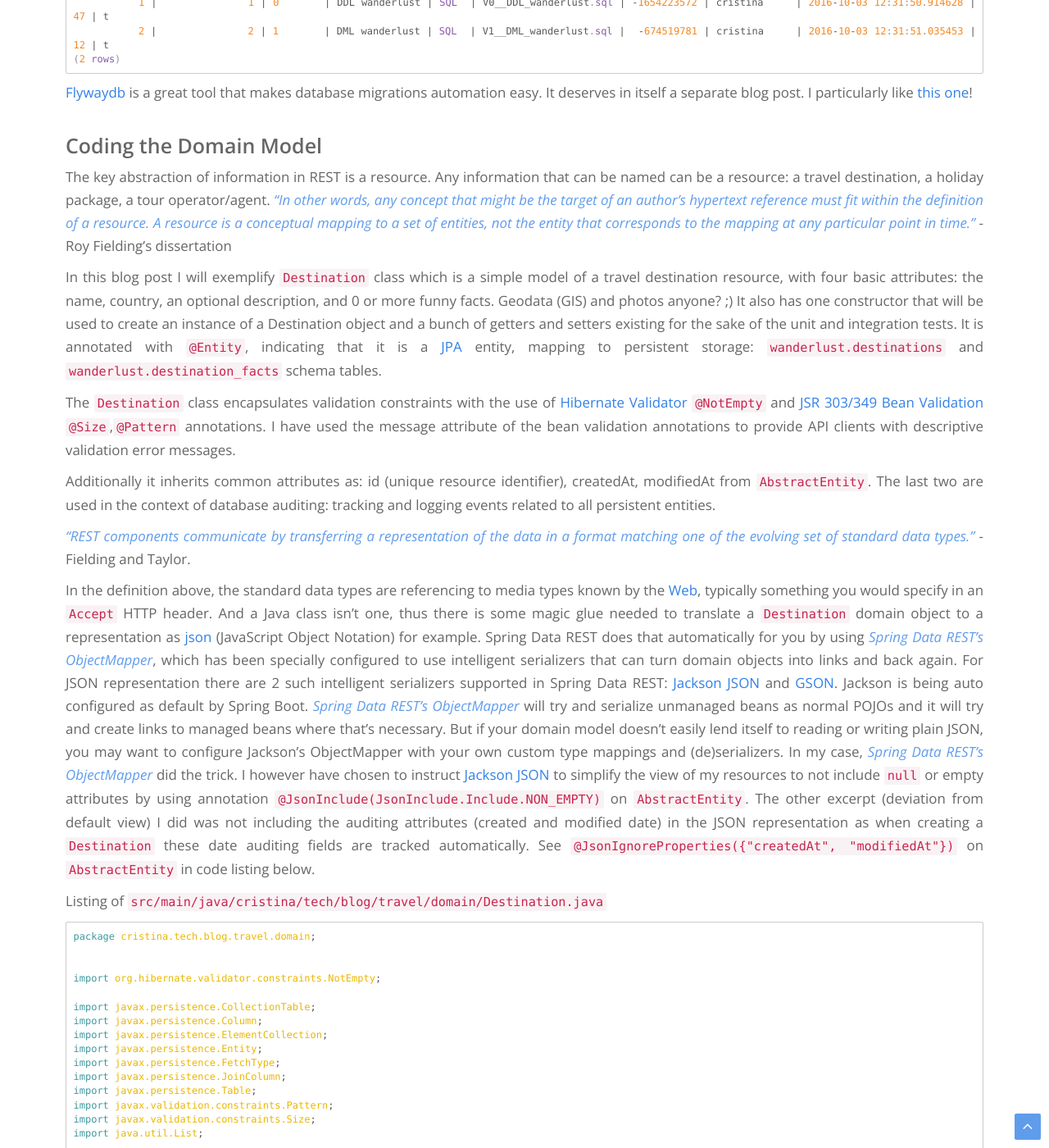
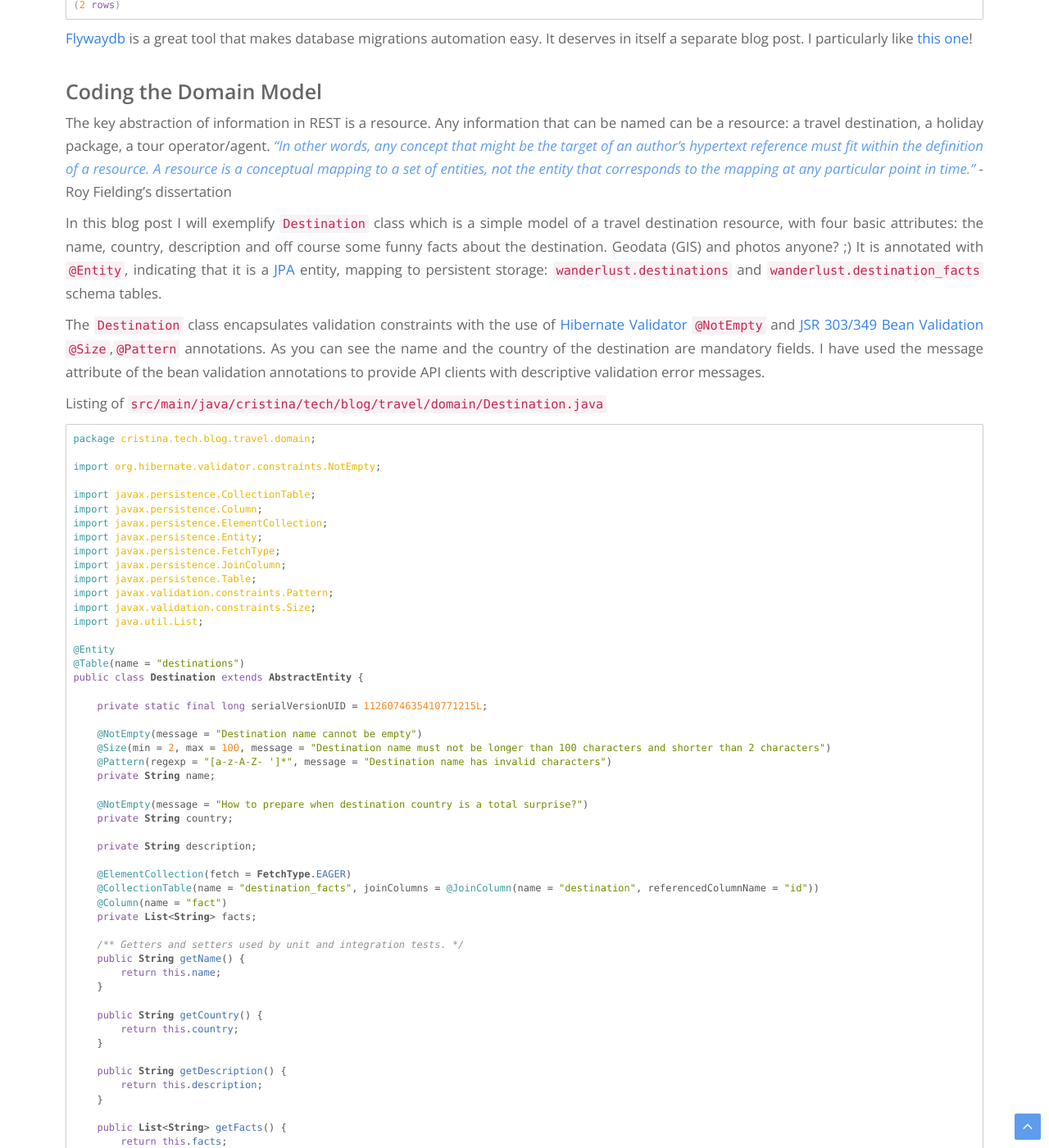
Before and after one commit to cristinanegrean/cristinanegrean.github.io, a Jekyll site: the page built from _posts/2017-03-21-Hypermedia-driven-services-with-Spring-Data-REST.markdown, in a window 1280 px wide and 1400 px high, scrolled down 9357 px. Shown: the whole window at 82% size. Built offline with Jekyll 4.4.1, drawn with Linux system fonts in a browser that asks for light colours; comment, search, counter and statistics services are not loaded; some of the changed text lies outside the part shown.

Commit message:
polishing

````diff
--- a/_layouts/default.html
+++ b/_layouts/default.html
@@ -60,6 +60,16 @@
         <!-- Container -->
         <div class="container">
             <div class="row">
+                <div class="col-lg-3 col-md-3 col-sm-3 col-xs-12">
+                  <div class="navi">
+                      <ul>
+                          <li><a href="{{ site.baseurl }}/">Blog</a></li>
+                          <li><a href="{{ site.baseurl }}/about/">About</a></li>
+                      </ul>
+                      <img class="img-responsive" src="{{ site.baseurl }}/img/site/QRCode.png"/>
+                      <img class="img-responsive" src="{{ site.baseurl }}/img/site/favicon.svg"/>
+                  </div>
+                </div>
                 <div class="col-lg-9 col-md-9 col-sm-9 col-xs-0">
                     <div class="logo">
                         {% if page.image and page.category %}
@@ -70,16 +80,6 @@
                             <img class="img-responsive p-image-horiz" src="{{ site.baseurl }}/img/site/devoxx4kids_main_page.JPG" alt="Cristina volunteering at First8 Devoxx4Kids held in Nieuwegein October 2015 to raise awareness around the joy of coding among children"/>
                             <span class="foot-item">Cristina pictured alongside Tobias Poll and the next generation of Java Hipsters, having fun at hacking Minecraft with Java and Forge. <a href="https://first8.wistia.com/medias/0mqd2g53pn">Devoxx4Kids Nieuwegein, October 2015</a>. Photo courtesy of <a href="http://www.first8.nl/">First8 BV</a></span>
                         {% endif %}
-                    </div>
-                </div>
-                <div class="col-lg-3 col-md-3 col-sm-3 col-xs-12">
-                    <div class="navi">
-                        <ul>
-                            <li><a href="{{ site.baseurl }}/">Blog</a></li>
-                            <li><a href="{{ site.baseurl }}/about/">About</a></li>
-                        </ul>
-                        <img class="img-responsive" src="{{ site.baseurl }}/img/site/QRCode.png"/>
-                        <img class="img-responsive" src="{{ site.baseurl }}/img/site/favicon.svg"/>
                     </div>
                 </div>
             </div>
--- a/_posts/2017-03-21-Hypermedia-driven-services-with-Spring-Data-REST.markdown
+++ b/_posts/2017-03-21-Hypermedia-driven-services-with-Spring-Data-REST.markdown
@@ -55,8 +55,6 @@
 The most straightforward way to use the Spring Initializr is to point your web browser to (http://start.spring.io)[http://start.spring.io]. Fill in basic project information on the left side of the form, search and add dependencies listed in the figure below on the right side of the form and you should be all set to download the project template.
 
  <img class="img-responsive" src="{{ site.baseurl }}/img/posts/wanderlust-api/SpringInitializr.png" alt="Spring Initializr"/>
-
- Once you have downloaded the project template, you can $ ./gradlew cleanIdea idea // remove and generates all IDEA configuration files
 
 ## "REST-Assured": Building Continuous Delivery confidence with Test Driven Development
 
@@ -178,7 +176,7 @@
 
 ## Creating and Initializing PostgreSQL Relational Data Store with Flyway and SQL
 
-One of the design principles of microservices architecture is to have a separate data store for each microservice. If you got so far, you should have already - see Technology Stack / Prerequisites - a [PostgreSQL](https://www.postgresql.org/) data store instance running on your machine with a created database named <i class="blue">wanderlust</i>, as well as USERNAME_POSTGRES and PWD_POSTGRES environment variables configured and resolvable according to the project's [README](https://raw.githubusercontent.com/cristinanegrean/wanderlust-open-travel-api/master/README.md)
+One of the design principles of microservices architecture is to have a separate data store for each microservice. If you got so far, you should already have a [PostgreSQL](https://www.postgresql.org/) data store instance running on your machine with a created database named <i class="blue">wanderlust</i>, as well as USERNAME_POSTGRES and PWD_POSTGRES environment variables configured and resolvable according to the project's [README](https://raw.githubusercontent.com/cristinanegrean/wanderlust-open-travel-api/master/README.md)
 
 To check whether your connection to the database is working properly, you can open a command line tool and type in:
 ```
@@ -328,22 +326,16 @@
 The key abstraction of information in REST is a resource. Any information that can be named can be a resource: a travel destination, a holiday package, a tour operator/agent.
 <i class="blue">"In other words, any concept that might be the target of an author's hypertext reference must fit within the definition of a resource. A resource is a conceptual mapping to a set of entities, not the entity that corresponds to the mapping at any particular point in time.”</i> - Roy Fielding’s dissertation
 
-In this blog post I will exemplify `Destination` class which is a simple model of a travel destination resource, with four basic attributes: the name, country, an optional description, and 0 or more funny facts. Geodata (GIS) and photos anyone? ;) It also has one constructor that will be used to create an instance of a Destination object and a bunch of getters and setters existing for the sake of the unit and integration tests. It is annotated with `@Entity`, indicating that it is a [JPA](http://www.oracle.com/technetwork/java/javaee/tech/persistence-jsp-140049.html) entity, mapping to persistent storage: `wanderlust.destinations` and `wanderlust.destination_facts` schema tables.
+In this blog post I will exemplify `Destination` class which is a simple model of a travel destination resource, with four basic attributes: the name, country, description and off course some funny facts about the destination. Geodata (GIS) and photos anyone? ;) It is annotated with `@Entity`, indicating that it is a [JPA](http://www.oracle.com/technetwork/java/javaee/tech/persistence-jsp-140049.html) entity, mapping to persistent storage: `wanderlust.destinations` and `wanderlust.destination_facts` schema tables.
 
 The `Destination` class encapsulates validation constraints with the use of [Hibernate Validator](http://hibernate.org/validator/) `@NotEmpty` and
-[JSR 303/349 Bean Validation](http://beanvalidation.org/) `@Size`,`@Pattern` annotations. I have used the message attribute of the bean validation annotations to provide API clients with descriptive validation error messages.
-
-Additionally it inherits common attributes as: id (unique resource identifier), createdAt, modifiedAt from `AbstractEntity`. The last two are used in the context of database auditing: tracking and logging events related to all persistent entities.
-
-<i class="blue">"REST components communicate by transferring a representation of the data in a format matching one of the evolving set of standard data types.”</i> - Fielding and Taylor.
-
-In the definition above, the standard data types are referencing to media types known by the [Web](https://www.w3.org/), typically something you would specify in an `Accept` HTTP header. And a Java class isn't one, thus there is some magic glue needed to translate a `Destination` domain object to a representation as [json](http://www.json.org/) (JavaScript Object Notation) for example. Spring Data REST does that automatically for you by using <i class="blue">Spring Data REST’s ObjectMapper</i>, which has been specially configured to use intelligent serializers that can turn domain objects into links and back again.
-For JSON representation there are 2 such intelligent serializers supported in Spring Data REST: [Jackson JSON](https://github.com/FasterXML/jackson) and [GSON](https://github.com/google/gson). Jackson is being auto configured as default by Spring Boot. <i class="blue">Spring Data REST’s ObjectMapper</i> will try and serialize unmanaged beans as normal POJOs and it will try and create links to managed beans where that’s necessary. But if your domain model doesn’t easily lend itself to reading or writing plain JSON, you may want to configure Jackson’s ObjectMapper with your own custom type mappings and (de)serializers. In my case, <i class="blue">Spring Data REST’s ObjectMapper</i> did the trick. I however have chosen to instruct [Jackson JSON](https://github.com/FasterXML/jackson) to simplify the view of my resources to not include `null` or empty attributes by using annotation `@JsonInclude(JsonInclude.Include.NON_EMPTY)` on `AbstractEntity`. The other excerpt (deviation from default view) I did was not including the auditing attributes (created and modified date) in the JSON representation as when creating a `Destination` these date auditing fields are tracked automatically. See `@JsonIgnoreProperties({"createdAt", "modifiedAt"})` on `AbstractEntity` in code listing below.
+[JSR 303/349 Bean Validation](http://beanvalidation.org/) `@Size`,`@Pattern` annotations. As you can see the name and the country of the destination are mandatory fields.
+I have used the message attribute of the bean validation annotations to provide API clients with descriptive validation error messages.
 
 Listing of `src/main/java/cristina/tech/blog/travel/domain/Destination.java`
+
 ```java
 package cristina.tech.blog.travel.domain;
-
 
 import org.hibernate.validator.constraints.NotEmpty;
 
@@ -357,7 +349,6 @@
 import javax.validation.constraints.Pattern;
 import javax.validation.constraints.Size;
 import java.util.List;
-
 
 @Entity
 @Table(name = "destinations")
@@ -450,7 +444,6 @@
 import javax.persistence.PreUpdate;
 import java.io.Serializable;
 import java.time.LocalDateTime;
-
 
 @MappedSuperclass
 @JsonIgnoreProperties({"createdAt", "modifiedAt"})
@@ -493,15 +486,25 @@
 }
 ```
 
+<i class="blue">"REST components communicate by transferring a representation of the data in a format matching one of the evolving set of standard data types.”</i> - Fielding and Taylor. In the definition above, `standard data types` is a reference to media types known by the [Web](https://www.w3.org/), typically something you would specify in an `Accept` HTTP header. And a Java class isn't one! Thus there is some magic glue needed to translate a `Destination` domain object to a [json](http://www.json.org/) (JavaScript Object Notation) representation for example.
+
+Spring Data REST does that automatically for you by using <i class="blue">Spring Data REST’s ObjectMapper</i>, which has been specially configured to use intelligent serializers that can turn domain objects into links and back again.For JSON representation there are 2 such intelligent serializers supported in Spring Data REST: [Jackson JSON](https://github.com/FasterXML/jackson) and [GSON](https://github.com/google/gson). Jackson is being auto configured as default by Spring Boot. <i class="blue">Spring Data REST’s ObjectMapper</i> will try and serialize unmanaged beans as normal POJOs and it will try and create links to managed beans where that’s necessary. But if your domain model doesn’t easily lend itself to reading or writing plain JSON, you may want to configure Jackson’s ObjectMapper with your own custom type mappings and (de)serializers.
+
+In my case, <i class="blue">Spring Data REST’s ObjectMapper</i> did the trick. I however have chosen to instruct [Jackson JSON](https://github.com/FasterXML/jackson) to simplify the view of my resources to not include `null` or empty attributes by using annotation `@JsonInclude(JsonInclude.Include.NON_EMPTY)` on `AbstractEntity`. The other excerpt, deviation from default view that I did, was not including the auditing attributes, created and modified date, in the JSON representation: see `@JsonIgnoreProperties({"createdAt", "modifiedAt"})` on `AbstractEntity`. The two date fields are initialized by application events that occur inside the persistence mechanism. As such the `@PrePersist` and `@PreUpdate` callback annotations will initialize the creation and modified timestamps of the API domain objects.
+
+## Coding the Repositories
+
+The general idea of Spring Data REST is that builds on top of Spring Data repositories and automatically exports those as REST resources. I created several repositories, one for each entity: `DestinationRepository`, `HolidayRepository` and `AgentRepository`. All repositories are Java interfaces extending from [PagingAndSortingRepository](https://docs.spring.io/spring-data/commons/docs/current/api/org/springframework/data/repository/PagingAndSortingRepository.html) to leverage Spring's pagination and sorting support!
+
 For this repository, Spring Data REST exposes a collection resource at <i class="blue">/destinations</i>. It also exposes an item resource for each of the items managed by the repository under the URI template <i class="blue">/destinations/{id}</i>.
 
-<img class="img-responsive" src="{{ site.baseurl }}/img/posts/wanderlust-api/destinations_postman.png" alt="Testing the API with Postman Status Codes"/>
+## Running the API
 
+<img class="img-responsive" src="{{ site.baseurl }}/img/posts/wanderlust-api/destinations_postman.png" alt="Testing the API with Postman"/>
 
-## Resource discoverability
+## HAL and Resource discoverability
 
 A core principle of [HATEOAS](https://spring.io/understanding/HATEOAS) (Hypermedia as the Engine of Application State) is that resources should be discoverable through the publication of links that point to the available resources. There are a few competing de-facto standards of how to represent links in JSON. By default, Spring Data REST uses HAL to render responses. HAL defines links to be contained in a property of the returned document.
-
 
 ## RESTing in the APLS
 
````
Also changed, not shown: other parts of _posts/2017-03-21-Hypermedia-driven-services-with-Spring-Data-REST.markdown (+4 -1 lines).
